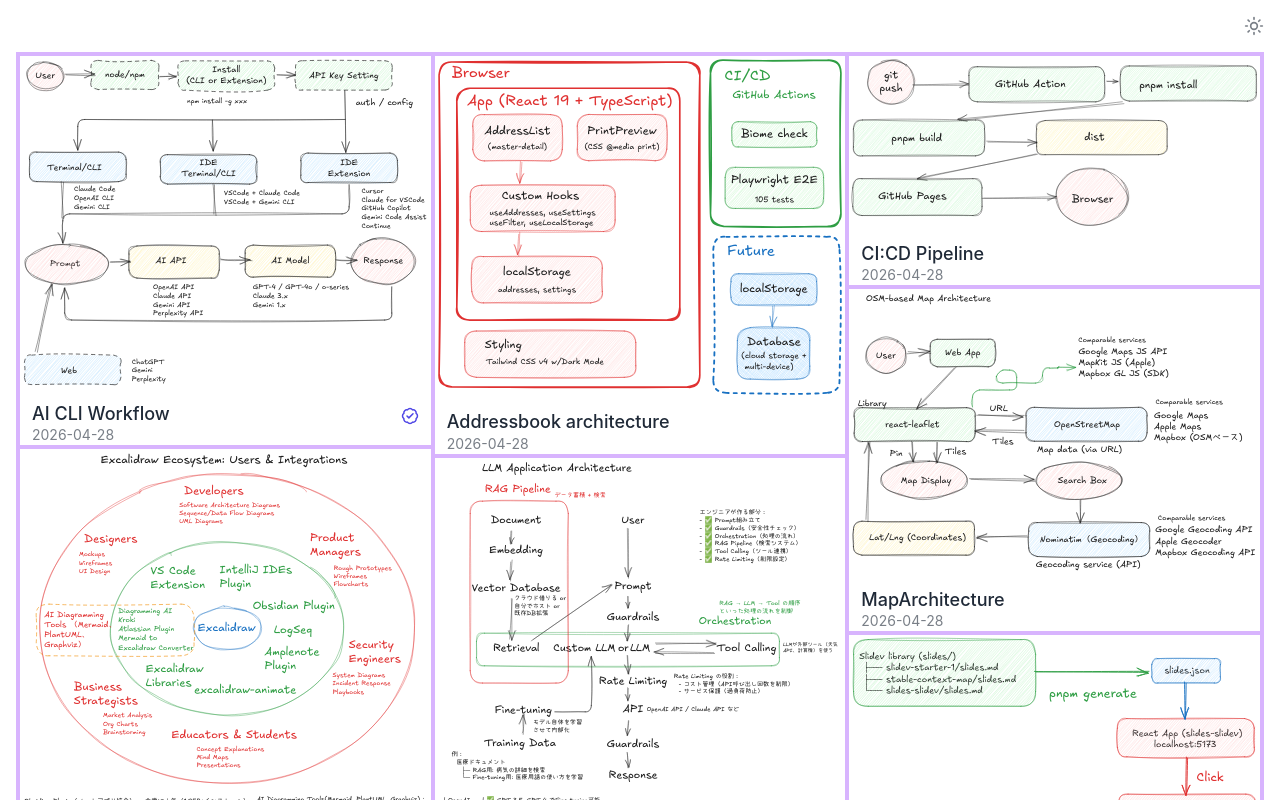
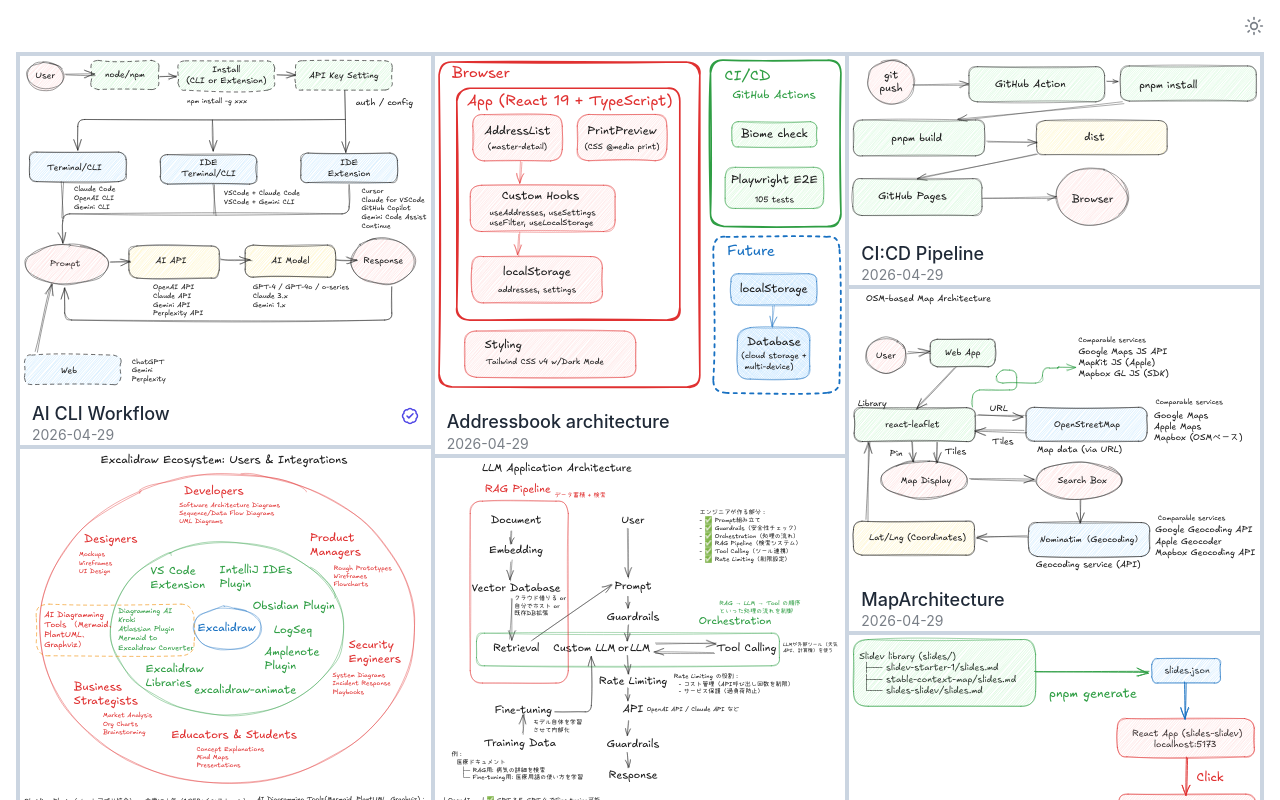
Before and after one commit to kkoisland/diagram-notes, a React (Vite) app: page / in a window 1280 px wide. Shown: the top 800 px of the page. Built offline with nearby package versions, Linux system fonts and the light colour scheme.

Commit message:
chore: add --border CSS variable and align border colors

```diff
--- a/public/diagrams.json
+++ b/public/diagrams.json
@@ -4,72 +4,72 @@
 		"filename": "AI-CLI-Workflow.excalidraw.svg",
 		"path": "/diagrams/AI-CLI-Workflow.excalidraw.svg",
 		"published": true,
-		"updatedAt": "2026-04-28"
+		"updatedAt": "2026-04-29"
 	},
 	{
 		"title": "Addressbook architecture",
 		"filename": "Addressbook-architecture.excalidraw.svg",
 		"path": "/diagrams/Addressbook-architecture.excalidraw.svg",
-		"updatedAt": "2026-04-28"
+		"updatedAt": "2026-04-29"
 	},
 	{
 		"title": "CI:CD Pipeline",
 		"filename": "CI:CD Pipeline.excalidraw.svg",
 		"path": "/diagrams/CI:CD Pipeline.excalidraw.svg",
-		"updatedAt": "2026-04-28"
+		"updatedAt": "2026-04-29"
 	},
 	{
 		"title": "ExcalidrawEcosystem",
 		"filename": "ExcalidrawEcosystem.excalidraw.svg",
 		"path": "/diagrams/ExcalidrawEcosystem.excalidraw.svg",
-		"updatedAt": "2026-04-28"
+		"updatedAt": "2026-04-29"
 	},
 	{
 		"title": "LLMApplicationArchitecture",
 		"filename": "LLMApplicationArchitecture.excalidraw.svg",
 		"path": "/diagrams/LLMApplicationArchitecture.excalidraw.svg",
-		"updatedAt": "2026-04-28"
+		"updatedAt": "2026-04-29"
 	},
 	{
 		"title": "MapArchitecture",
 		"filename": "MapArchitecture.excalidraw.svg",
 		"path": "/diagrams/MapArchitecture.excalidraw.svg",
-		"updatedAt": "2026-04-28"
+		"updatedAt": "2026-04-29"
 	},
 	{
 		"title": "Control chrome",
 		"filename": "control-chrome.excalidraw.svg",
 		"path": "/diagrams/control-chrome.excalidraw.svg",
-		"updatedAt": "2026-04-28"
+		"updatedAt": "2026-04-29"
 	},
 	{
 		"title": "Git fork workflow",
 		"filename": "git-fork-workflow.excalidraw.svg",
 		"path": "/diagrams/git-fork-workflow.excalidraw.svg",
-		"updatedAt": "2026-04-28"
+		"updatedAt": "2026-04-29"
 	},
 	{
 		"title": "Slides slidev",
 		"filename": "slides-slidev.excalidraw.svg",
 		"path": "/diagrams/slides-slidev.excalidraw.svg",
-		"updatedAt": "2026-04-28"
+		"updatedAt": "2026-04-29"
 	},
 	{
 		"title": "Stable context map",
 		"filename": "stable-context-map.excalidraw.svg",
 		"path": "/diagrams/stable-context-map.excalidraw.svg",
-		"updatedAt": "2026-04-28"
+		"updatedAt": "2026-04-29"
 	},
 	{
 		"title": "Stable context map2",
 		"filename": "stable-context-map2.excalidraw.svg",
 		"path": "/diagrams/stable-context-map2.excalidraw.svg",
-		"updatedAt": "2026-04-28"
+		"updatedAt": "2026-04-29"
 	},
 	{
 		"title": "Testfile1",
 		"filename": "testfile1.excalidraw.svg",
 		"path": "/diagrams/testfile1.excalidraw.svg",
-		"updatedAt": "2026-04-28"
+		"updatedAt": "2026-04-29"
 	}
 ]
--- a/src/App.tsx
+++ b/src/App.tsx
@@ -45,7 +45,7 @@ function App() {
 					{isDark ? <Moon size={20} /> : <Sun size={20} />}
 				</button>
 			</div>
-			<div className="border-2 border-[#d8b4fe]">
+			<div className="border-2 border-[var(--border)]">
 				<Masonry
 					breakpointCols={breakpointCols}
 					className="masonry-grid"
--- a/src/DiagramCard.tsx
+++ b/src/DiagramCard.tsx
@@ -8,7 +8,7 @@ interface Props {
 
 const DiagramCard = ({ diagram, onClick }: Props) => {
 	return (
-		<div className="border-2 border-[#d8b4fe] overflow-hidden w-full">
+		<div className="border-2 border-[var(--border)] overflow-hidden w-full">
 			<button
 				type="button"
 				className="cursor-pointer w-full"
--- a/src/index.css
+++ b/src/index.css
@@ -5,12 +5,14 @@
 	--background: #ffffff;
 	--foreground: #1f2937;
 	--accent: #4f46e5;
+	--border: #cbd5e1;
 }
 
 .dark {
 	--background: #0f172a;
 	--foreground: #e2e8f0;
 	--accent: #818cf8;
+	--border: #94a3b8;
 }
 
 @theme inline {
```
Also changed, not shown: .claude/settings.local.json (deleted).
